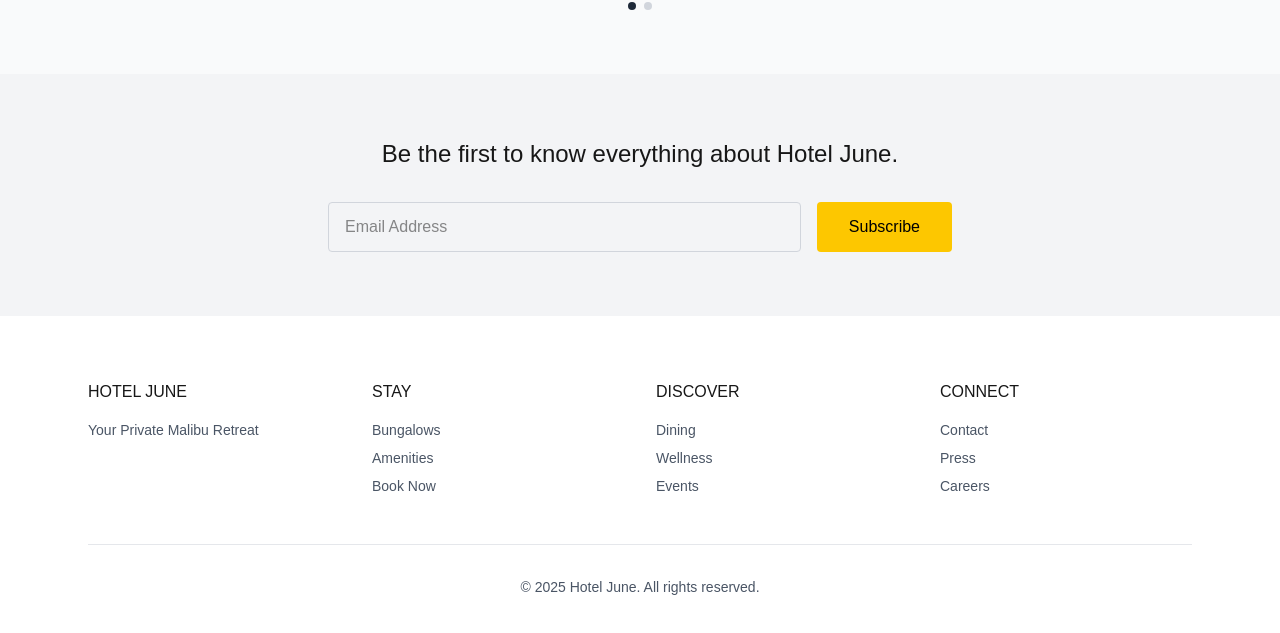
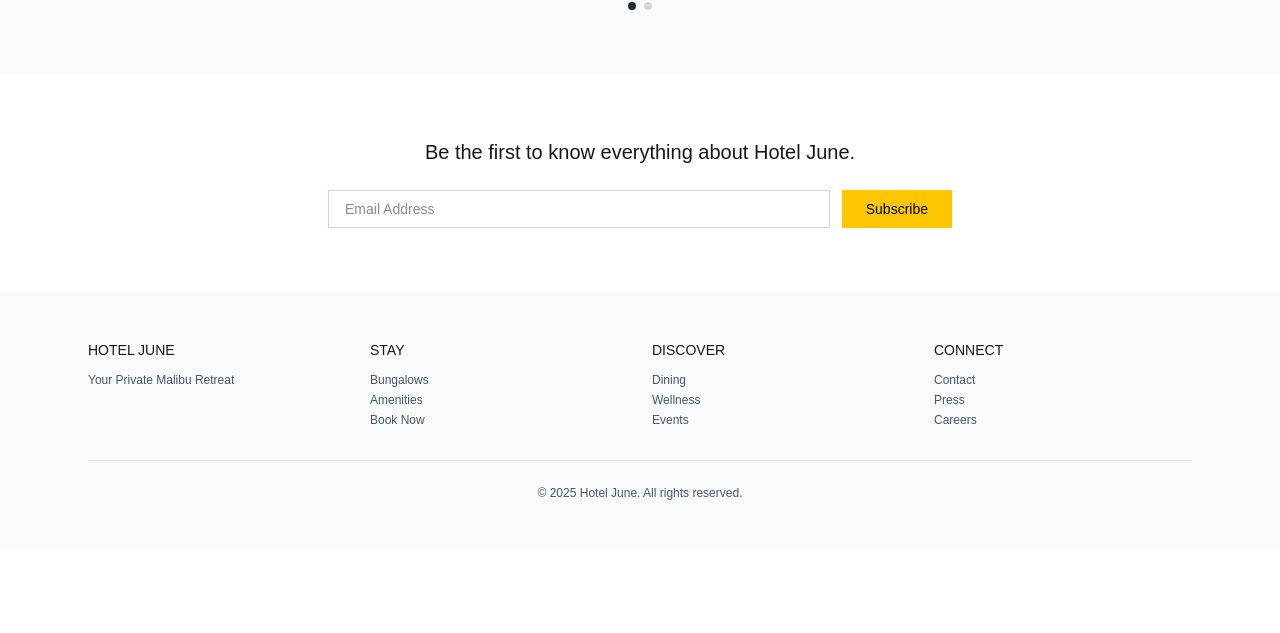
Before and after one commit to gautam-lulla/hotel-june-landing, a Next.js app: page / in a window 1280 px wide. Shown: the part 3711-4344 px from the top of the page. After the commit the page ends 4260 px from the top, so only its background shows below. Built offline with nearby package versions, Linux system fonts and the light colour scheme; no server answers.

Commit message:
Center-align all text and buttons consistently across all sections

```diff
--- a/src/app/page.tsx
+++ b/src/app/page.tsx
@@ -550,16 +550,16 @@ export default function HomePage() {
       </section>
 
       {/* Newsletter Section */}
-      <section className="py-16 bg-gray-100">
+      <section className="py-16 bg-white">
         <div className="max-w-2xl mx-auto px-6 text-center">
-          <h4 className="text-2xl font-light mb-8">Be the first to know everything about Hotel June.</h4>
-          <div className="flex gap-4">
+          <h4 className="text-xl font-light mb-6">Be the first to know everything about Hotel June.</h4>
+          <div className="flex gap-3">
             <input
               type="email"
               placeholder="Email Address"
-              className="flex-1 px-4 py-3 border border-gray-300 rounded focus:outline-none focus:border-gray-500"
+              className="flex-1 px-4 py-2 border border-gray-300 focus:outline-none focus:border-gray-500 text-sm"
             />
-            <button className="bg-yellow-400 hover:bg-yellow-500 text-black px-8 py-3 rounded font-medium transition-colors">
+            <button className="bg-yellow-400 hover:bg-yellow-500 text-black px-6 py-2 font-medium transition-colors text-sm">
               Subscribe
             </button>
           </div>
@@ -567,34 +567,34 @@ export default function HomePage() {
       </section>
 
       {/* Footer */}
-      <footer className="bg-white py-16">
+      <footer className="bg-gray-50 py-12">
         <div className="max-w-6xl mx-auto px-6">
-          <div className="grid grid-cols-1 md:grid-cols-4 gap-8">
+          <div className="grid grid-cols-1 md:grid-cols-4 gap-6">
             <div>
-              <h5 className="font-medium mb-4">HOTEL JUNE</h5>
-              <p className="text-gray-600 text-sm">
+              <h5 className="font-medium mb-3 text-sm">HOTEL JUNE</h5>
+              <p className="text-gray-600 text-xs">
                 Your Private Malibu Retreat
               </p>
             </div>
             <div>
-              <h5 className="font-medium mb-4">STAY</h5>
-              <ul className="space-y-2 text-sm text-gray-600">
+              <h5 className="font-medium mb-3 text-sm">STAY</h5>
+              <ul className="space-y-1 text-xs text-gray-600">
                 <li><a href="#" className="hover:text-gray-900">Bungalows</a></li>
                 <li><a href="#" className="hover:text-gray-900">Amenities</a></li>
                 <li><a href="#" className="hover:text-gray-900">Book Now</a></li>
               </ul>
             </div>
             <div>
-              <h5 className="font-medium mb-4">DISCOVER</h5>
-              <ul className="space-y-2 text-sm text-gray-600">
+              <h5 className="font-medium mb-3 text-sm">DISCOVER</h5>
+              <ul className="space-y-1 text-xs text-gray-600">
                 <li><a href="#" className="hover:text-gray-900">Dining</a></li>
                 <li><a href="#" className="hover:text-gray-900">Wellness</a></li>
                 <li><a href="#" className="hover:text-gray-900">Events</a></li>
               </ul>
             </div>
             <div>
-              <h5 className="font-medium mb-4">CONNECT</h5>
-              <ul className="space-y-2 text-sm text-gray-600">
+              <h5 className="font-medium mb-3 text-sm">CONNECT</h5>
+              <ul className="space-y-1 text-xs text-gray-600">
                 <li><a href="#" className="hover:text-gray-900">Contact</a></li>
                 <li><a href="#" className="hover:text-gray-900">Press</a></li>
                 <li><a href="#" className="hover:text-gray-900">Careers</a></li>
@@ -602,7 +602,7 @@ export default function HomePage() {
             </div>
           </div>
 
-          <div className="mt-12 pt-8 border-t border-gray-200 text-center text-sm text-gray-600">
+          <div className="mt-8 pt-6 border-t border-gray-200 text-center text-xs text-gray-600">
             <p>&copy; 2025 Hotel June. All rights reserved.</p>
           </div>
         </div>
```
